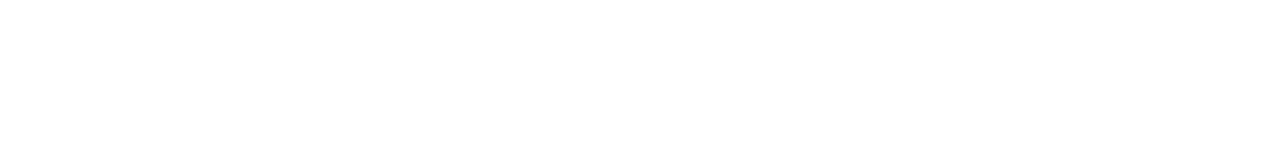
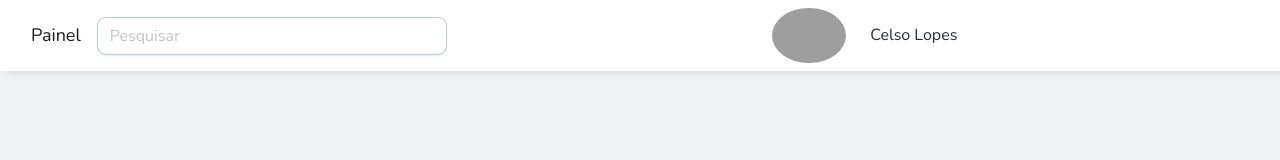
Before and after one commit to celsodavid/panel-admin, a plain HTML site: page index.html in a window 1280 px wide. Drawn offline with nearby package versions, Linux system fonts and the light colour scheme; grey boxes are pictures that could not be loaded.

Commit message:
feat: criando a navbar do painel adminstrativo

```diff
--- a/index.html
+++ b/index.html
@@ -6,10 +6,30 @@
   <meta name="viewport" content="width=device-width, initial-scale=1.0">
   <title>Painel - School Of Net</title>
   <link rel="stylesheet" href="css/bootstrap.min.css">
+  <link rel="stylesheet" href="style.css">
 </head>
 
 <body>
+  <nav class="navbar navbar-expand-lg navbar-light" id="son-navbar">
+    <a class="navbar-brand" href="#" id="navbar-site-title">Painel</a>
 
+    <button class="navbar-toggle collapse" type="button" data-toggle="collapse" data-target="#son-navbar-collapse"
+      aria-controls="son-navbar-collapse" aria-expanded="false" aria-label="Exibe toda navbar">
+      <span class="navbar-toggler-icon"></span>
+    </button>
+
+    <div class="collapse navbar-collapse" id="son-navbar-collapse">
+      <form action="#" class="form-inline" id="navbar-search-form">
+        <input type="text" class="form-control form-field son-form-field" placeholder="Pesquisar"
+          id="navbar-search-field">
+      </form>
+
+      <div id="navbar-profile" class="ml-auto">
+        <img src="https://lh3.googleusercontent.com/ogw/ADGmqu8TF-hHSZoYVcKIta1WqGAyXwkEdTk4RPw0NQldRQ=s83-c-mo" alt="">
+        <span>Celso Lopes</span>
+      </div>
+    </div>
+  </nav>
 
   <!-- Scripts -->
   <script src="https://code.jquery.com/jquery-3.5.1.slim.min.js"
--- /dev/null
+++ b/style.css
@@ -0,0 +1,56 @@
+@import url('https://fonts.googleapis.com/css?family=Nunito|Nunito+Sans&display=swap');
+
+/*
+  font-family: 'Nunito', sans-serif;
+  font-family: 'Nunito Sans', sans-serif;
+*/
+
+body{
+  background: #eff1f4ff;
+}
+
+#navbar-site-title{
+  font-family: 'Nunito', sans-serif;
+  font-size: 18px;
+  padding-left: 1.2%;
+}
+
+.son-form-field{
+  border-radius: 9px;
+  border-width: 1px;
+  border-color: #bacad6ff;
+  box-shadow: 0px 1px 2px rgba(164, 164, 164, 0.2); /* cria uma sombra */
+  color: #000;
+  font-family: 'Nunito', sans-serif;
+  font-size: 16px;
+}
+
+.son-form-field::placeholder{
+  color: #c4c4c8ff;
+  font-family: 'Nunito', sans-serif;
+  font-size: 16px;
+}
+
+#navbar-search-form{
+  width: 350px;
+}
+
+#navbar-search-field{
+  width: 100%;
+}
+
+#navbar-profile img{
+  border-radius: 50%;
+  width: 15%;
+}
+
+#navbar-profile span{
+  padding-left: 4%;
+  color: #262d37ff;
+  font-family: 'Nunito', sans-serif;
+}
+
+#son-navbar{
+  background-color: #fff;
+  box-shadow: 8px 2px 6px rgba(164, 164, 164, 0.3);
+}
```
